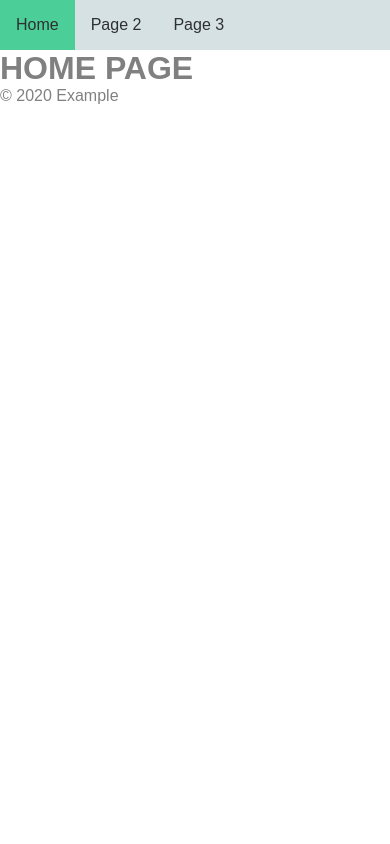
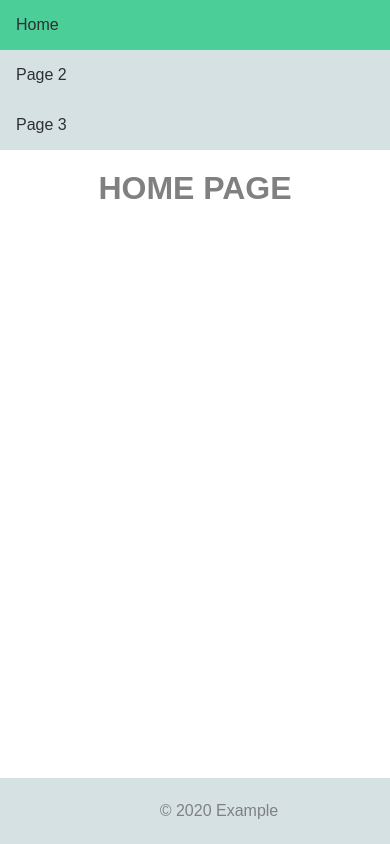
Before and after one commit to angus-boilerplates/Rocket-PHP-Boilerplate, a PHP site: page / in a window 390 px wide; the page is wider, and only the part inside the window is pictured. Run offline with PHP 8.4, Linux system fonts and the light colour scheme.

Commit message:
Made Nav responsive, added wrapper and added page2 and 3 content

```diff
--- a/index.php
+++ b/index.php
@@ -10,7 +10,9 @@
 	<!-- Navbar -->
 	<?php $path = $_SERVER['DOCUMENT_ROOT'];$path .= "/includes/navbar.php";include_once($path); ?>
 	<!-- Content -->
-	<h1> HOME PAGE </h1>
+	<div id="wrapper">
+		<h1 id="pageheader"> HOME PAGE </h1>
+	</div>
 	<!-- Footer -->
 	<?php $path = $_SERVER['DOCUMENT_ROOT'];$path .= "/includes/footer.php";include_once($path); ?>
 </body>
--- a/resources/styles/styles.css
+++ b/resources/styles/styles.css
@@ -1,6 +1,6 @@
 
 /*
- * Stylsheet
+ * Stylsheet, includes BOOTSTRAP Matched media queries (sm, md etc)
  */
 
 
@@ -20,6 +20,17 @@ body{
 	color: grey;
 }
 
+#wrapper{
+	margin-left: auto;
+	margin-right: auto;
+	width: 100%;
+}
+
+#wrapper #pageheader{
+	text-align: center;
+	margin-top: 20px;
+}
+
 /*======================
  N A V B A R
 =======================*/
@@ -35,9 +46,8 @@ nav{
 
 nav ul{
 	display: flex;
-	flex-direction: row;
+	flex-direction: column;
 }
-
 
 nav ul li{
 	list-style: none;
@@ -45,7 +55,58 @@ nav ul li{
 	padding: 1rem;
 }
 
+nav ul li:hover{
+	background-color: #BFC8CC;
+}
+
 nav ul li a{
 	text-decoration: none;
 	color: #2E3031;
+	cursor: pointer;
 }
+
+/*======================
+ F O O T E R
+=======================*/
+
+footer{
+	position: absolute;
+	bottom: 0;
+	width: 100%;
+	padding: 1.5rem;
+	background-color: #D6E1E4;
+	text-align: center;
+}
+
+
+/*
+####################################################
+M E D I A  Q U E R I E S
+####################################################
+*/
+
+/* Small devices (landscape phones, 576px and up) */
+@media (min-width: 576px) {
+
+}
+
+/* Medium devices (tablets, 768px and up) The navbar toggle appears at this breakpoint */
+@media (min-width: 768px) {
+	#wrapper{
+		width: 85%;
+	}
+	 nav ul{
+	 	flex-direction: row;
+	 }
+}
+
+/* Large devices (desktops, 992px and up) */
+@media (min-width: 992px) {
+
+}
+
+/* Extra large devices (large desktops, 1200px and up) */
+@media (min-width: 1200px) {
+
+
+}
```
Also changed, not shown: page_2.php (+19 -0 lines), page_3.php (+19 -0 lines).
